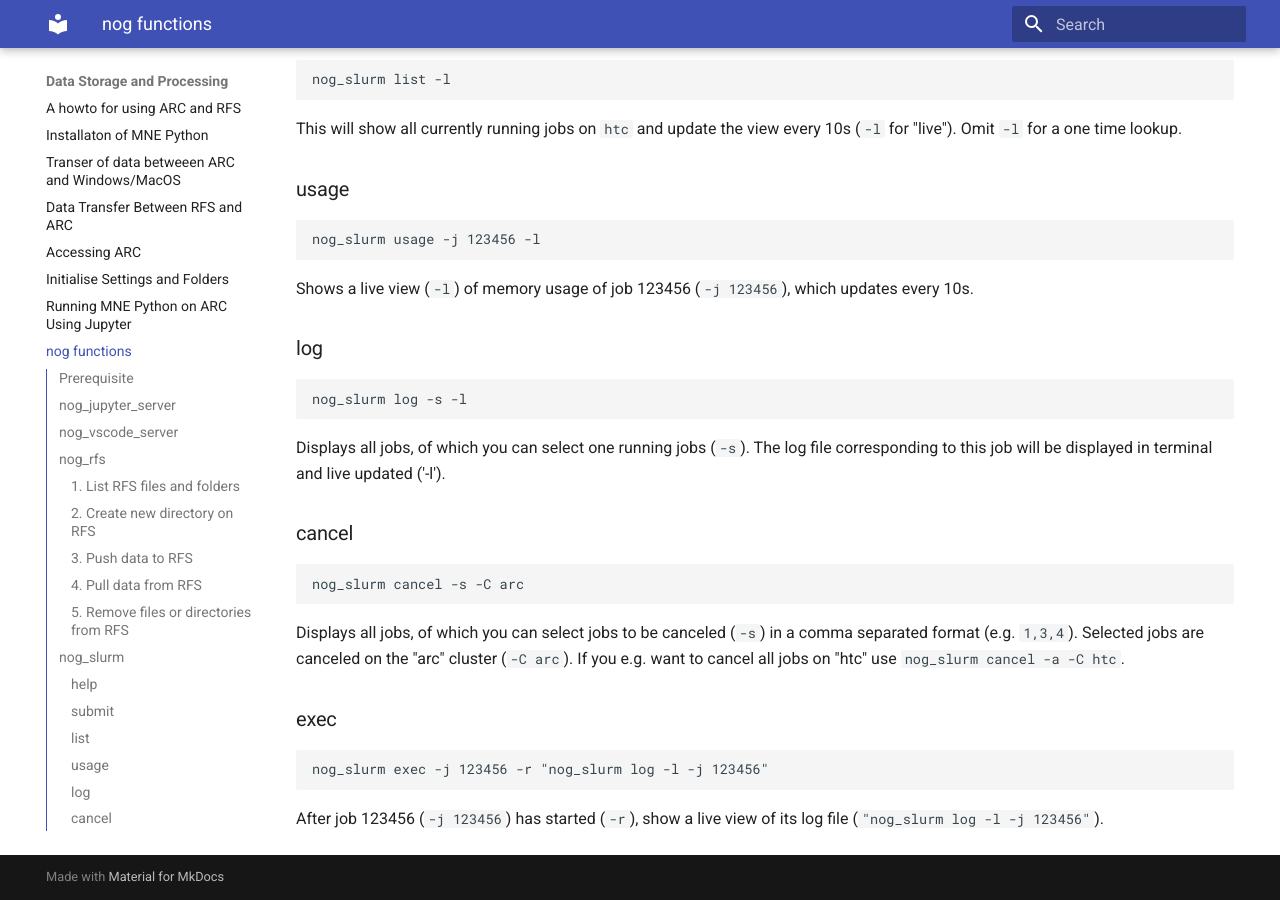
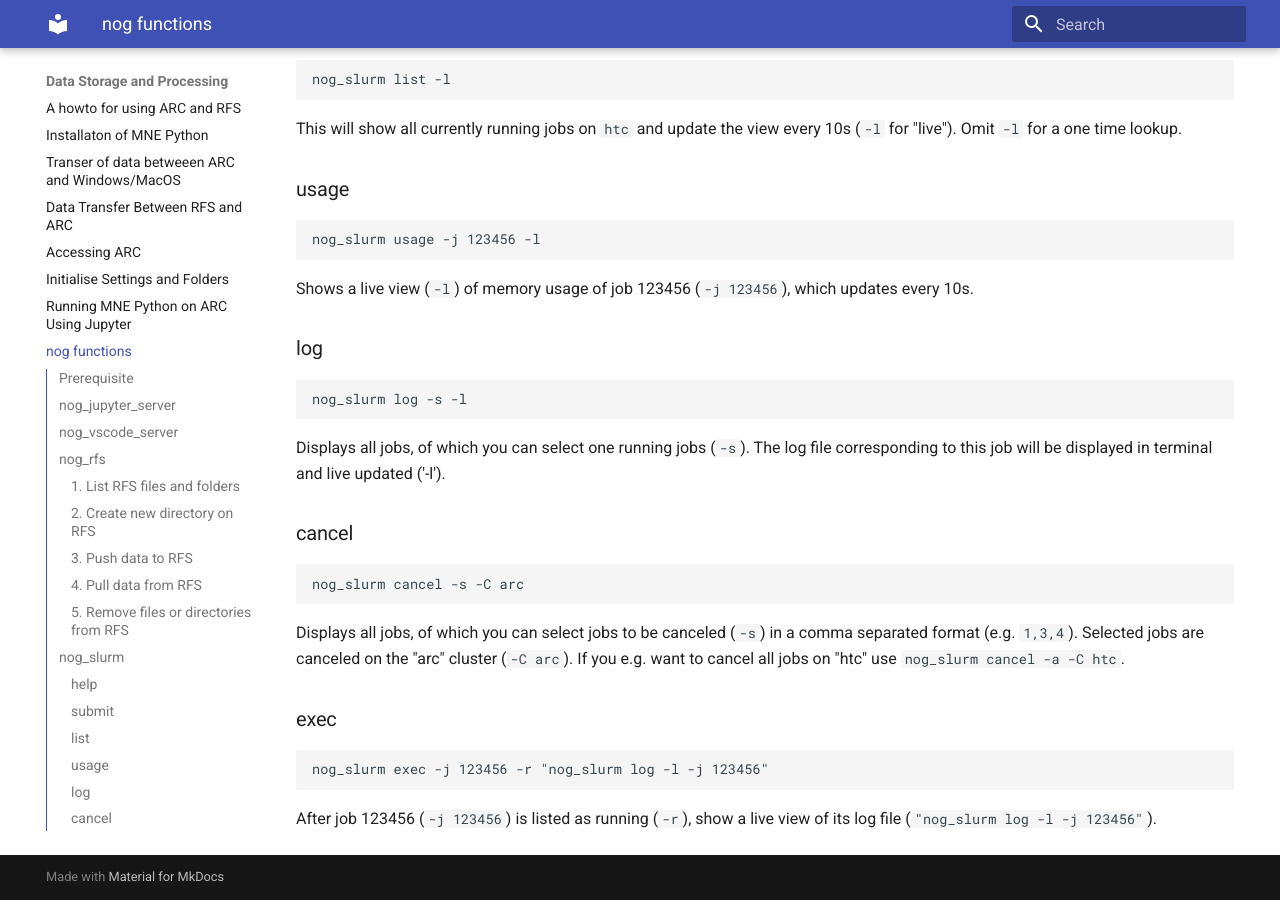
Before and after one commit to Neuronal-Oscillations/group-handbook, an MkDocs documentation site: the page built from docs/Data-Storage-and-Processing/nog-functions.md, in a window 1280 px wide and 900 px high, scrolled down 6252 px. Built offline with MkDocs 1.6.1 and Material for MkDocs 9.7.7, drawn with Linux system fonts in a browser that asks for light colours.

Commit message:
Update nog-functions.md

````diff
--- a/docs/Data-Storage-and-Processing/nog-functions.md
+++ b/docs/Data-Storage-and-Processing/nog-functions.md
@@ -336,4 +336,4 @@ Displays all jobs, of which you can select jobs to be canceled (`-s`) in a comma
 nog_slurm exec -j 123456 -r "nog_slurm log -l -j 123456"
 ```
 
-After job 123456 (`-j 123456`) has started (`-r`), show a live view of its log file (`"nog_slurm log -l -j 123456"`).
+After job 123456 (`-j 123456`) is listed as running (`-r`), show a live view of its log file (`"nog_slurm log -l -j 123456"`).
````
